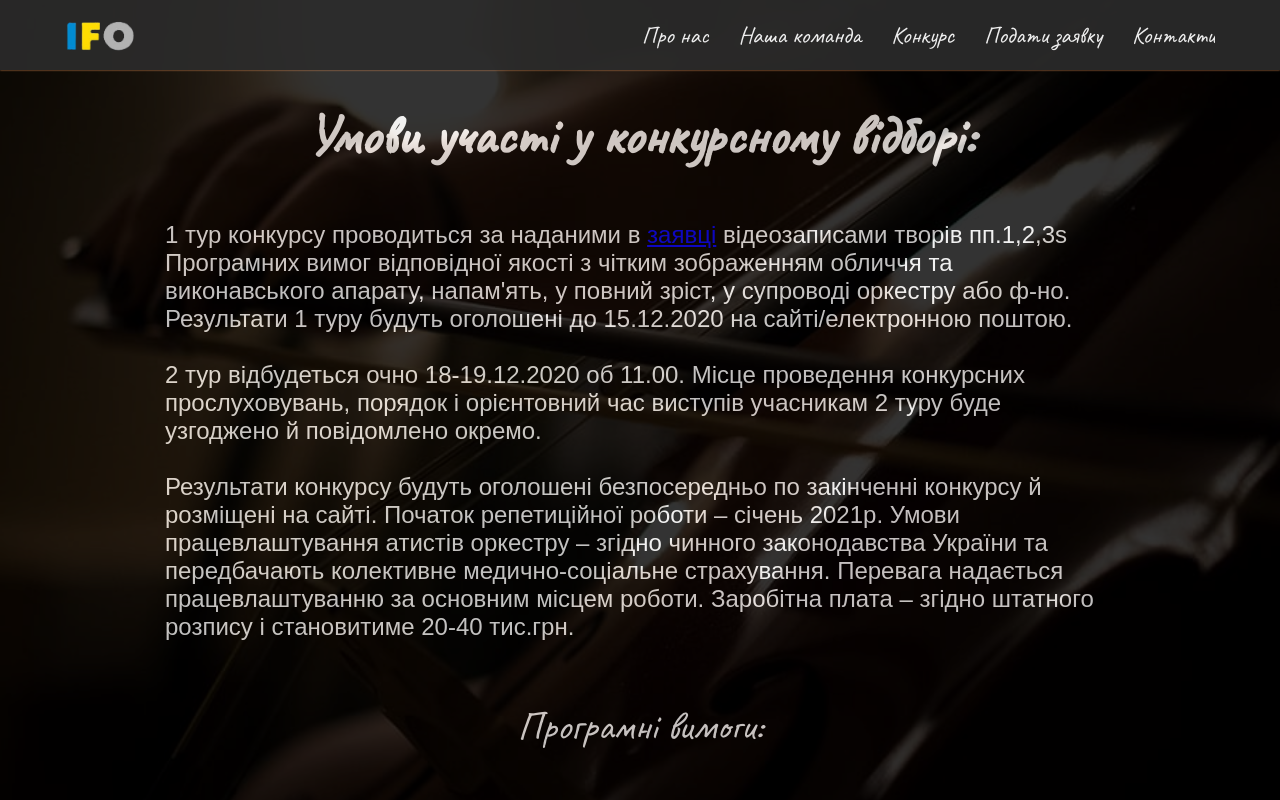
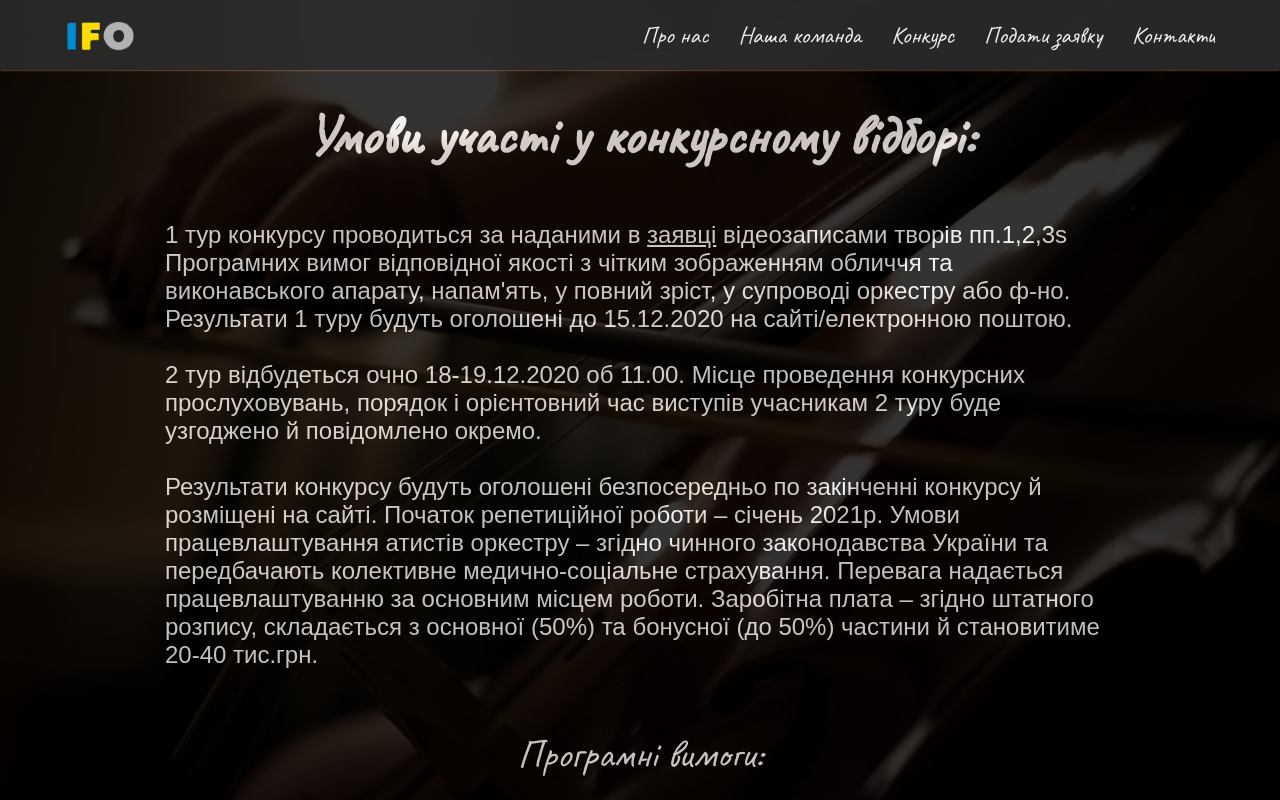
Before and after one commit to dan3si/ifo, a React (Create React App) app: page /competition in a window 1280 px wide. Shown: the top 800 px of the page. Built offline with nearby package versions, Linux system fonts and the light colour scheme; the HTML template or start-up script is replaced by a standard one.

Commit message:
add darker to contacts block

```diff
--- a/src/components/CompetitionModule/CompetitionModule.tsx
+++ b/src/components/CompetitionModule/CompetitionModule.tsx
@@ -12,7 +12,7 @@ export const Competition = () => {
           До уваги виконавців на струнно-смичкових інструментах:
           <br/><br/>
           Новостворений міжнародний камерний оркестр <strong>International Freedom Orchestra</strong> оголошує
-          конкурсний набір артистів віком до 33 років,
+          конкурсний набір артистів віком 18-33 років,
           стан здоров'я яких дозволяє вести активну гастрольну діяльність,
           у групи 1 та 2 скрипок, альтів, віолончелей та контрабасів.
           <br/><br/><br/>
--- a/src/components/CompetitionTermsModule/CompetitionTermsModule.module.scss
+++ b/src/components/CompetitionTermsModule/CompetitionTermsModule.module.scss
@@ -16,6 +16,15 @@
   @extend %heading;
   text-align: center;
   margin-bottom: 50px;
+}
+
+.link {
+  color: $c-white;
+  transition: 0.3s;
+
+  &:hover {
+    color: $c-orange;
+  }
 }
 
 .textAligner {
--- a/src/components/CompetitionTermsModule/CompetitionTermsModule.tsx
+++ b/src/components/CompetitionTermsModule/CompetitionTermsModule.tsx
@@ -10,7 +10,7 @@ export const CompetitionTerms = () => {
         <h2 className={styles.heading}>Умови участі у конкурсному відборі:</h2>
         <p className={styles.paragraph}>
           1 тур конкурсу проводиться за наданими
-          в <Link to="/" onClick={() => scrollToBlock('request')}>заявці</Link> відеозаписами
+          в <Link to="/" className={styles.link} onClick={() => scrollToBlock('request')}>заявці</Link> відеозаписами
           творів пп.1,2,3s Програмних вимог відповідної якості з чітким зображенням обличчя та
           виконавського апарату, напам'ять, у повний зріст, у супроводі оркестру або ф-но. Результати 1 туру будуть
           оголошені до 15.12.2020 на сайті/електронною поштою.
@@ -26,7 +26,8 @@ export const CompetitionTerms = () => {
           атистів оркестру – згідно чинного законодавства України
           та передбачають колективне медично-соціальне страхування.
           Перевага надається працевлаштуванню за основним місцем роботи.
-          Заробітна плата – згідно штатного розпису і становитиме 20-40 тис.грн.
+          Заробітна плата – згідно штатного розпису, складається з основної (50%)
+          та бонусної (до 50%) частини й становитиме 20-40 тис.грн.
 
           <span className={styles.textAligner}>Програмні вимоги:</span>
           <ul>
--- a/src/components/ContactsModule/ContactsModule.module.scss
+++ b/src/components/ContactsModule/ContactsModule.module.scss
@@ -1,9 +1,14 @@
 @import '../../utils.scss';
 
 .contacts {
+  position: relative;
   color: $c-white;
+}
+
+.darker {
+  @extend %darker;
+  opacity: 0.8;
   background: black;
-  opacity: 0.8;
 }
 
 .container {
@@ -14,12 +19,17 @@
 
 .heading {
   @extend %heading;
+  opacity: 0.8;
 }
 
 .contactsWrapper {
   display: flex;
   justify-content: space-between;
   margin-top: 50px;
+}
+
+.textWrapper {
+  opacity: 0.8;
 }
 
 .phone {
--- a/src/components/ContactsModule/ContactsModule.tsx
+++ b/src/components/ContactsModule/ContactsModule.tsx
@@ -4,11 +4,12 @@ import styles from './ContactsModule.module.scss';
 export const Contacts = () => {
   return (
     <section className={styles.contacts} id="contacts">
+      <div className={styles.darker}/>
       <div className={styles.container}>
-        <h2  className={styles.heading}>Контакти</h2>
-        <div  className={styles.contactsWrapper}>
-          <div  className={styles.textWrapper}>
-            <div  className={styles.email}>
+        <h2 className={styles.heading}>Контакти</h2>
+        <div className={styles.contactsWrapper}>
+          <div className={styles.textWrapper}>
+            <div className={styles.email}>
               <a href="mailto:ifo.kyiv@gmail.com"  className={styles.link}>ifo.kyiv@gmail.com</a>
             </div>
             <div  className={styles.phone}>
--- a/src/components/RequestModule/RequestModule.tsx
+++ b/src/components/RequestModule/RequestModule.tsx
@@ -4,7 +4,7 @@ import styles from './RequestModule.module.scss';
 export const Request = () => {
   return (
     <section className={styles.request} id="request">
-      <div className={styles.darker}></div>
+      <div className={styles.darker}/>
       <div className={styles.container}>
         <h2 className={styles.heading}>Подати заявку</h2>
         <form
```
